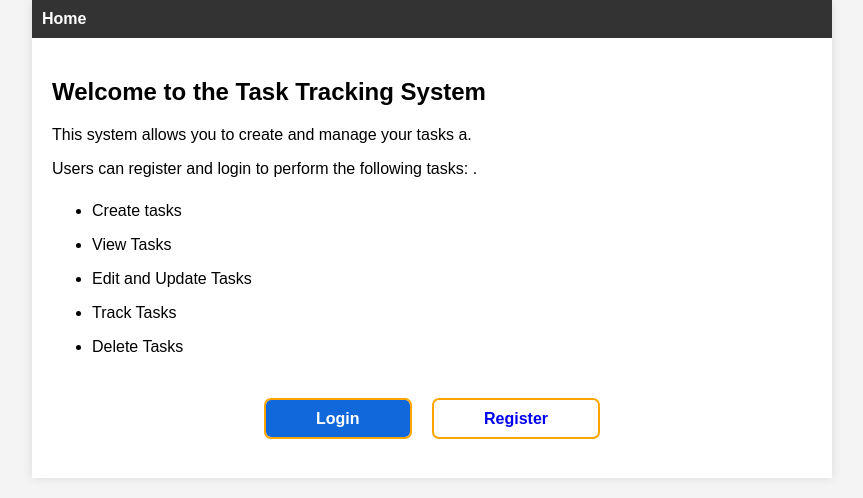
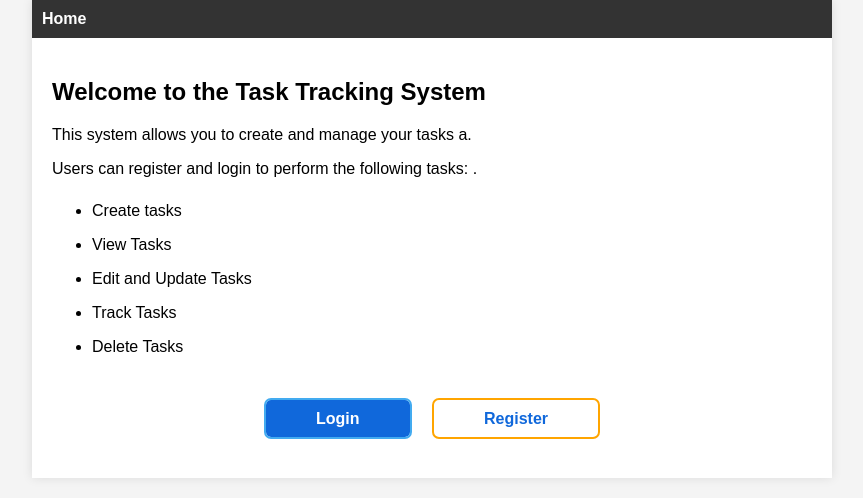
Before and after one commit to kwakuedem/Task-Tracker, a Django app: page / in a window 1280 px wide. Shown: the top 498 px of the page, without its empty margins (208-1071 px from the left). Run offline with Django 5.2, Linux system fonts and the light colour scheme.

Commit message:
changes made to the admin dashboard

```diff
--- a/tasks/static/style.css
+++ b/tasks/static/style.css
@@ -136,7 +136,7 @@ nav ul li a {
 
 .action-buttons #login {
     background: rgb(16, 104, 219);
-    outline: 2px solid orange;
+    outline: 2px solid rgb(67, 171, 240);
     border-radius: 5px;
     margin-right: 10px;
     color: white;
@@ -151,11 +151,12 @@ nav ul li a {
     background: transparent;
     outline: 2px solid orange;
     margin-left: 10px;
+    color: rgb(16, 104, 219);
     border-radius: 5px;
 }
 
 .action-buttons #register:hover {
-    background: rgb(16, 104, 219);
+    background: orange;
     color: white;
 }
 
```
Also changed, not shown: db.sqlite3.
